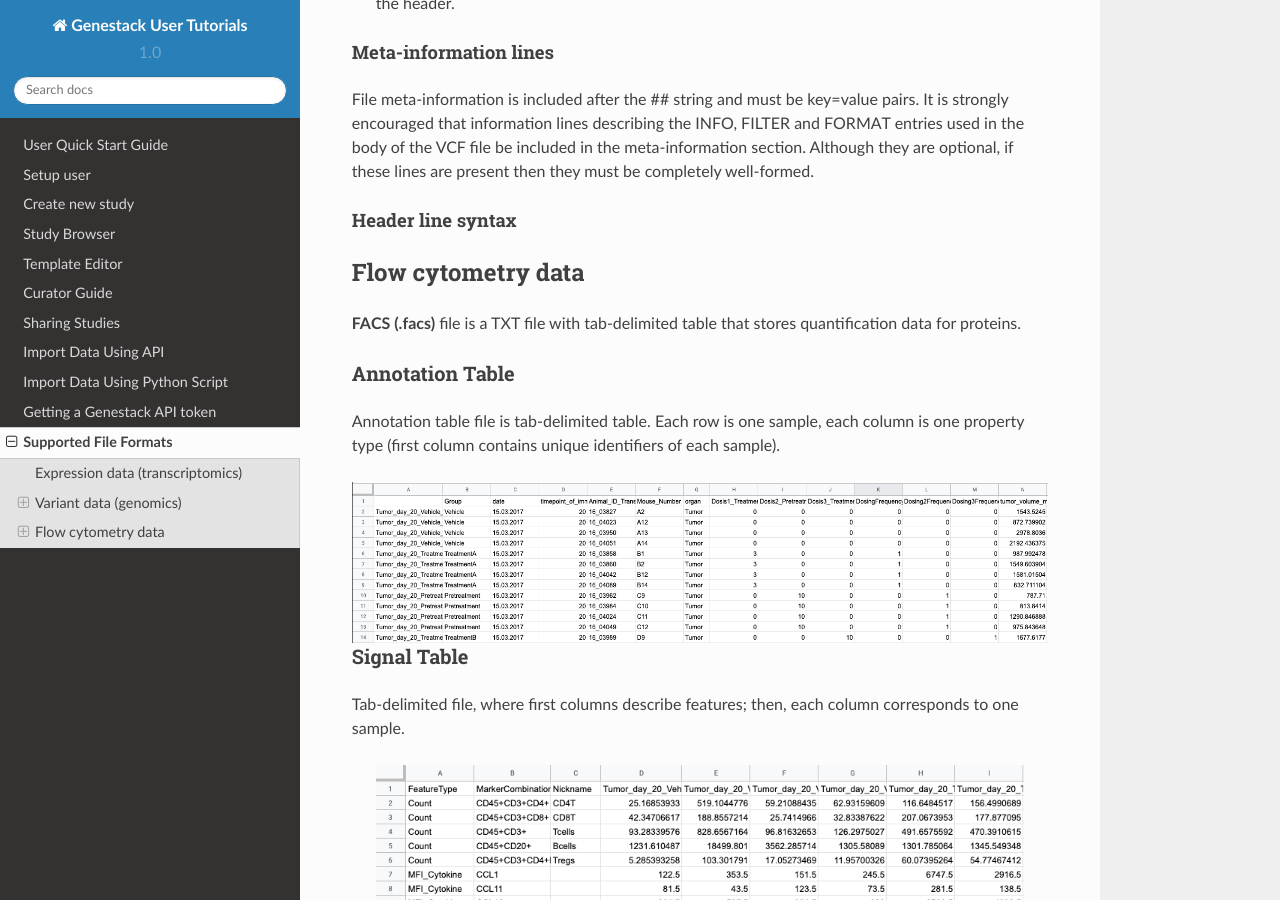
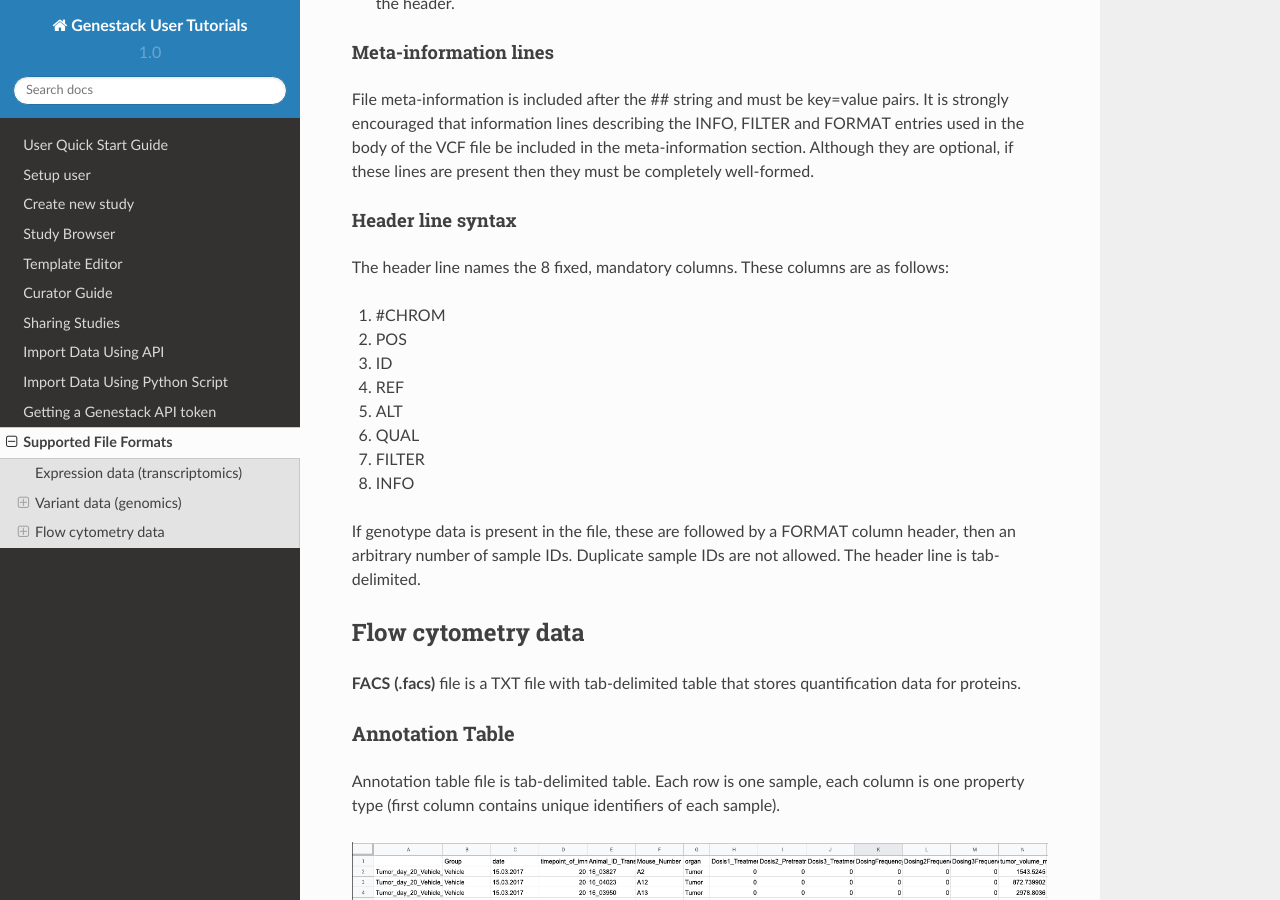
Before and after one commit to genestack/user-guide, a Sphinx documentation site: the page built from source/doc-odm-user-guide/supported-formats.rst, in a window 1280 px wide and 900 px high, scrolled down 2306 px. Built offline with Sphinx 7.4.7 and the Read the Docs theme 2.0.0, drawn with Linux system fonts in a browser that asks for light colours.

Commit message:
Update supported-formats.rst

```diff
--- a/source/doc-odm-user-guide/supported-formats.rst
+++ b/source/doc-odm-user-guide/supported-formats.rst
@@ -73,6 +73,19 @@ File meta-information is included after the ## string and must be key=value pair
 Header line syntax
 ==================
 
+The header line names the 8 fixed, mandatory columns. These columns are as follows:
+
+1. #CHROM
+2. POS
+3. ID
+4. REF
+5. ALT
+6. QUAL
+7. FILTER
+8. INFO
+
+If genotype data is present in the file, these are followed by a FORMAT column header, then an arbitrary number of sample IDs. Duplicate sample IDs are not allowed. The header line is tab-delimited.
+
 
 Flow cytometry data
 -------------------
```
